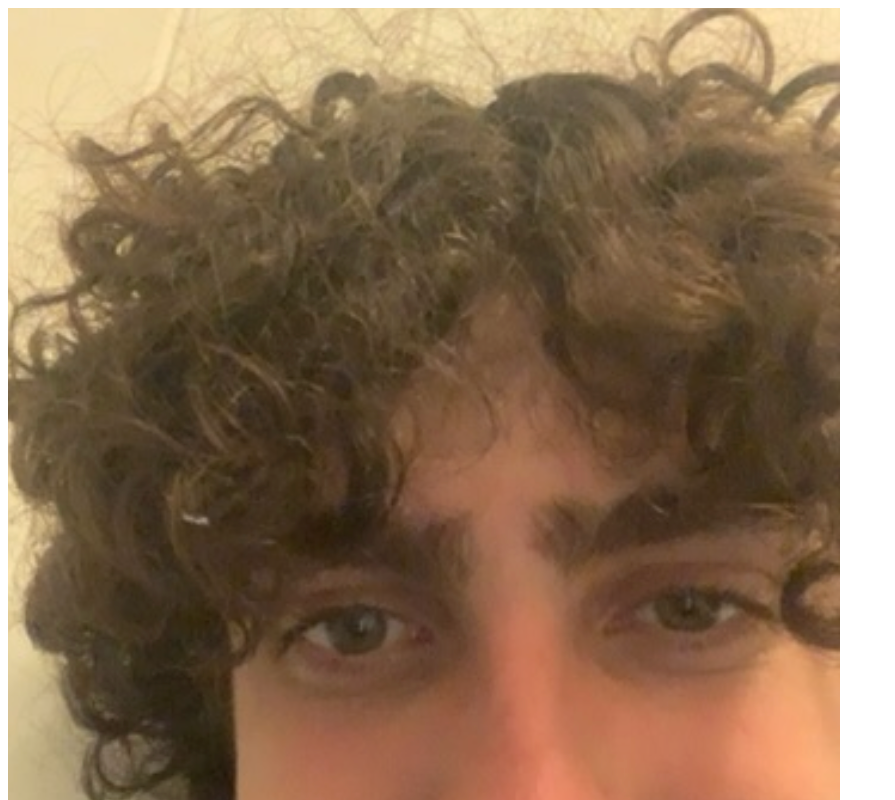
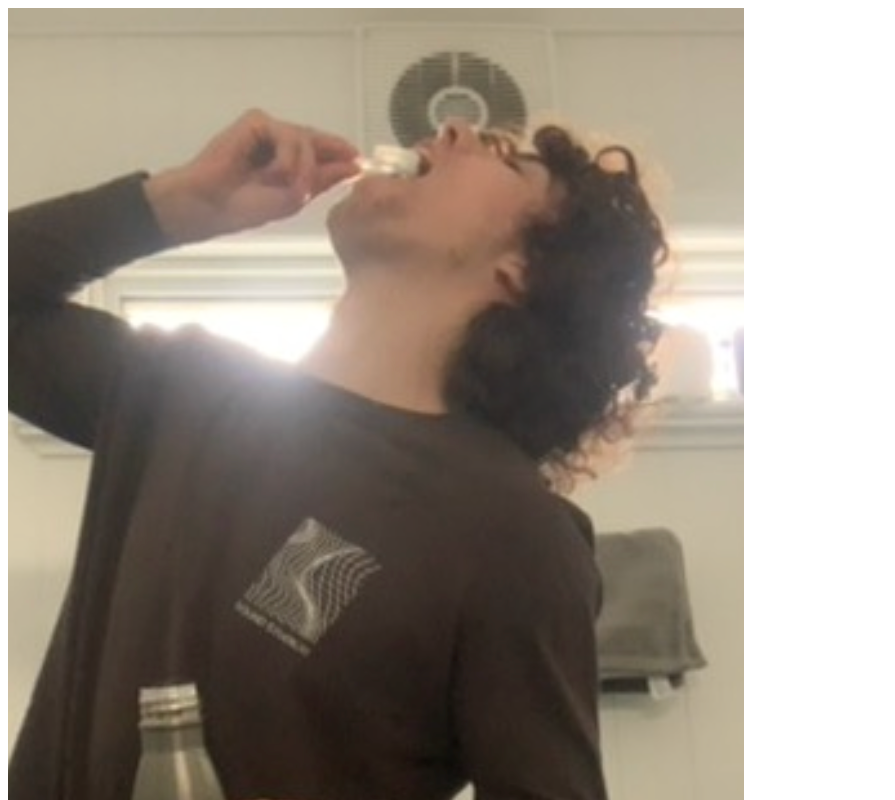
Before and after one commit to s4brina/zaks-face, a plain HTML site: page index.html in a window 1280 px wide. Shown: the top 800 px of the page, without its empty margins (0-895 px from the left). Drawn offline with Linux system fonts and the light colour scheme.

Commit message:
Add files via upload

```diff
--- a/index.html
+++ b/index.html
@@ -3,11 +3,22 @@
 <head>
     <meta charset="UTF-8">
     <meta name="viewport" content="width=device-width, initial-scale=1.0">
-    <title>Document</title>
+    <title>ZAK's DUMB FACE DOT COM</title>
 </head>
 <body>
 
-    <img src="zak.png">
+    <img id="randomImage" src="" alt="Random Image">
+
+    <script>
+        // List of images to choose from
+        const images = ['zak.png', 'zak2.png', 'zak3.png'];
+
+        // Randomly select an image
+        const randomImage = images[Math.floor(Math.random() * images.length)];
+
+        // Set the src attribute of the img element
+        document.getElementById('randomImage').src = randomImage;
+    </script>
 
 </body>
 </html>
```
Also changed, not shown: zak3.png (added), zak4.png (added), zak5.png (added), zak6.png (added), zak7.png (added), 1 other file.
